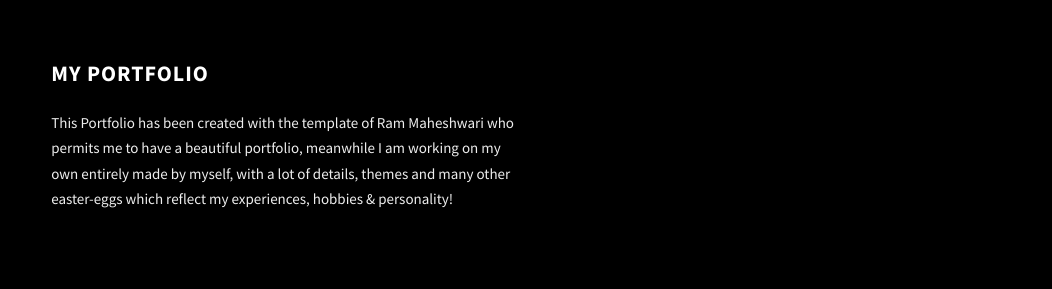
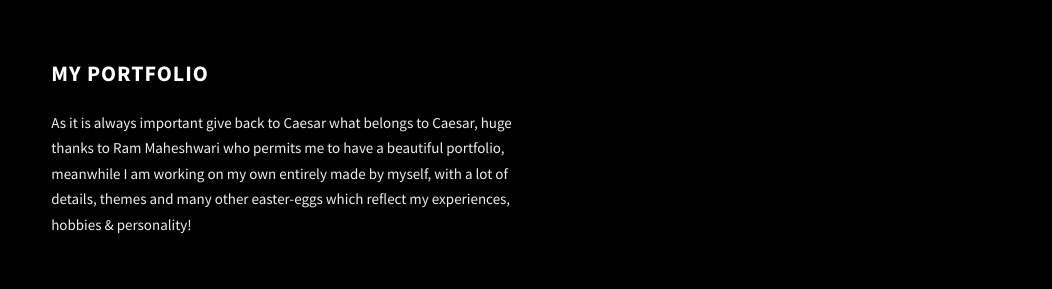
Before and after one commit to ArnaudLacroixDev/portfolio, a website: page project-1.html in a window 1280 px wide. Shown: the part 2221-2510 px from the top of the page, 0-1052 px from the left. Drawn offline with Linux system fonts and the light colour scheme.

```diff
--- a/project-1.html
+++ b/project-1.html
@@ -212,7 +212,8 @@
           <div class="main-footer__row main-footer__row-2">
             <h4 class="heading heading-sm text-lt">MY PORTFOLIO</h4>
             <p class="main-footer__short-desc">
-              This Portfolio has been created with the template of
+              As it is always important give back to Caesar what belongs to
+              Caesar, huge thanks to
               <a
                 rel="noreferrer"
                 target="_blank"
```
Also changed, not shown: index.html (+3 -2 lines), project-2.html (+2 -1 lines), project-3.html (+2 -1 lines).
